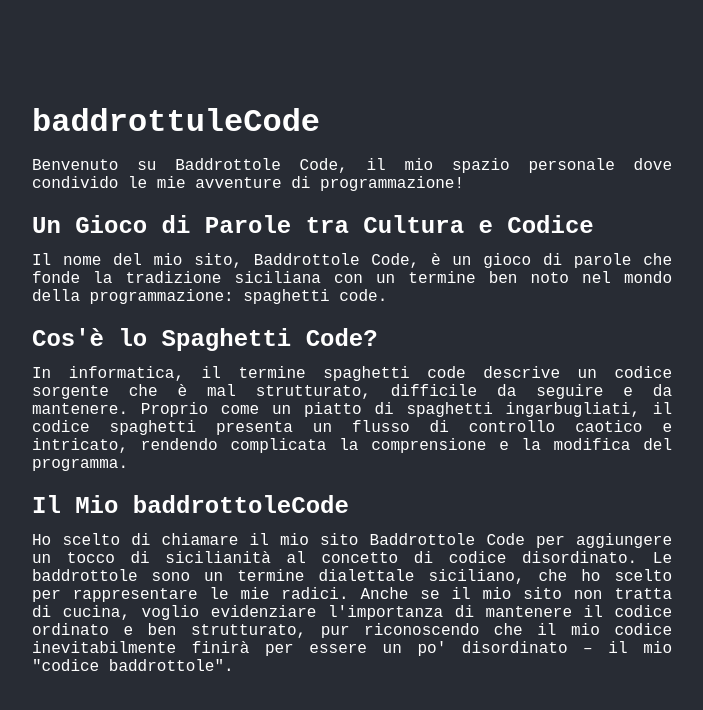
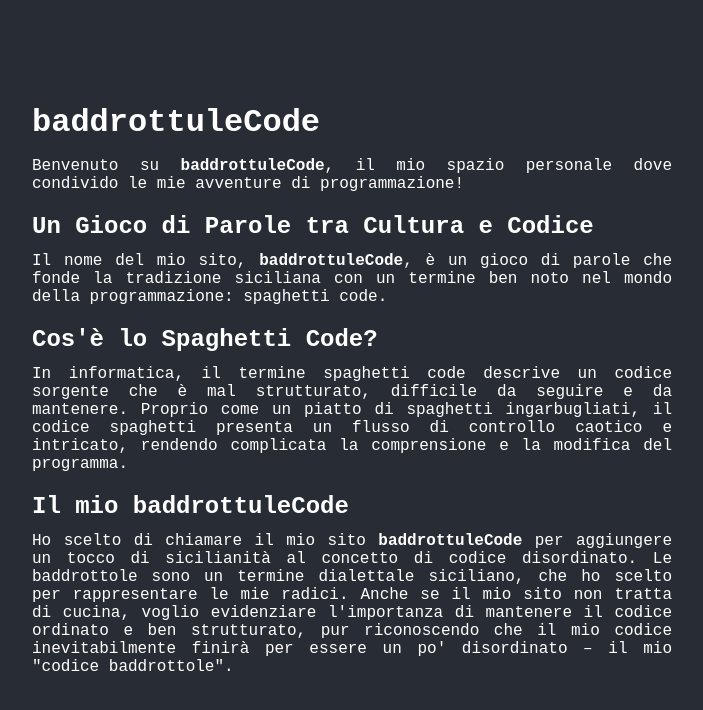
Before and after one commit to vincenzodivita/baddrottulecode, a React (Create React App) app: page / in a window 1280 px wide. Shown: the top 710 px of the page, without its empty margins (288-991 px from the left). Built offline with nearby package versions, Linux system fonts and the light colour scheme.

Commit message:
Add appName var

```diff
--- a/src/App.js
+++ b/src/App.js
@@ -1,25 +1,28 @@
 import './App.css';
 
 function App() {
+
+  const appName = (<strong className="App-name">baddrottuleCode</strong>);
+
   return (
     <div className="App">
       <header className="App-header">
-        <h1>baddrottuleCode</h1>
+        <h1>{appName}</h1>
         <span>
-          Benvenuto su Baddrottole Code, il mio spazio personale dove condivido le mie avventure di programmazione!
+          Benvenuto su {appName}, il mio spazio personale dove condivido le mie avventure di programmazione!
         </span>
 
         <h2>Un Gioco di Parole tra Cultura e Codice</h2>
         <p>
-          Il nome del mio sito, Baddrottole Code, è un gioco di parole che fonde la tradizione siciliana con un termine ben noto nel mondo della programmazione: spaghetti code.
+          Il nome del mio sito, {appName}, è un gioco di parole che fonde la tradizione siciliana con un termine ben noto nel mondo della programmazione: spaghetti code.
         </p>
         <h2>Cos'è lo Spaghetti Code?</h2>
         <p>
           In informatica, il termine spaghetti code descrive un codice sorgente che è mal strutturato, difficile da seguire e da mantenere. Proprio come un piatto di spaghetti ingarbugliati, il codice spaghetti presenta un flusso di controllo caotico e intricato, rendendo complicata la comprensione e la modifica del programma.
         </p>
-        <h2>Il Mio baddrottoleCode</h2>
+        <h2>Il mio {appName}</h2>
         <p>
-          Ho scelto di chiamare il mio sito Baddrottole Code per aggiungere un tocco di sicilianità al concetto di codice disordinato. Le baddrottole sono un termine dialettale siciliano, che ho scelto per rappresentare le mie radici. Anche se il mio sito non tratta di cucina, voglio evidenziare l'importanza di mantenere il codice ordinato e ben strutturato, pur riconoscendo che il mio codice inevitabilmente finirà per essere un po' disordinato – il mio "codice baddrottole".
+          Ho scelto di chiamare il mio sito {appName} per aggiungere un tocco di sicilianità al concetto di codice disordinato. Le baddrottole sono un termine dialettale siciliano, che ho scelto per rappresentare le mie radici. Anche se il mio sito non tratta di cucina, voglio evidenziare l'importanza di mantenere il codice ordinato e ben strutturato, pur riconoscendo che il mio codice inevitabilmente finirà per essere un po' disordinato – il mio "codice baddrottole".
         </p>
 
       </header>
```
